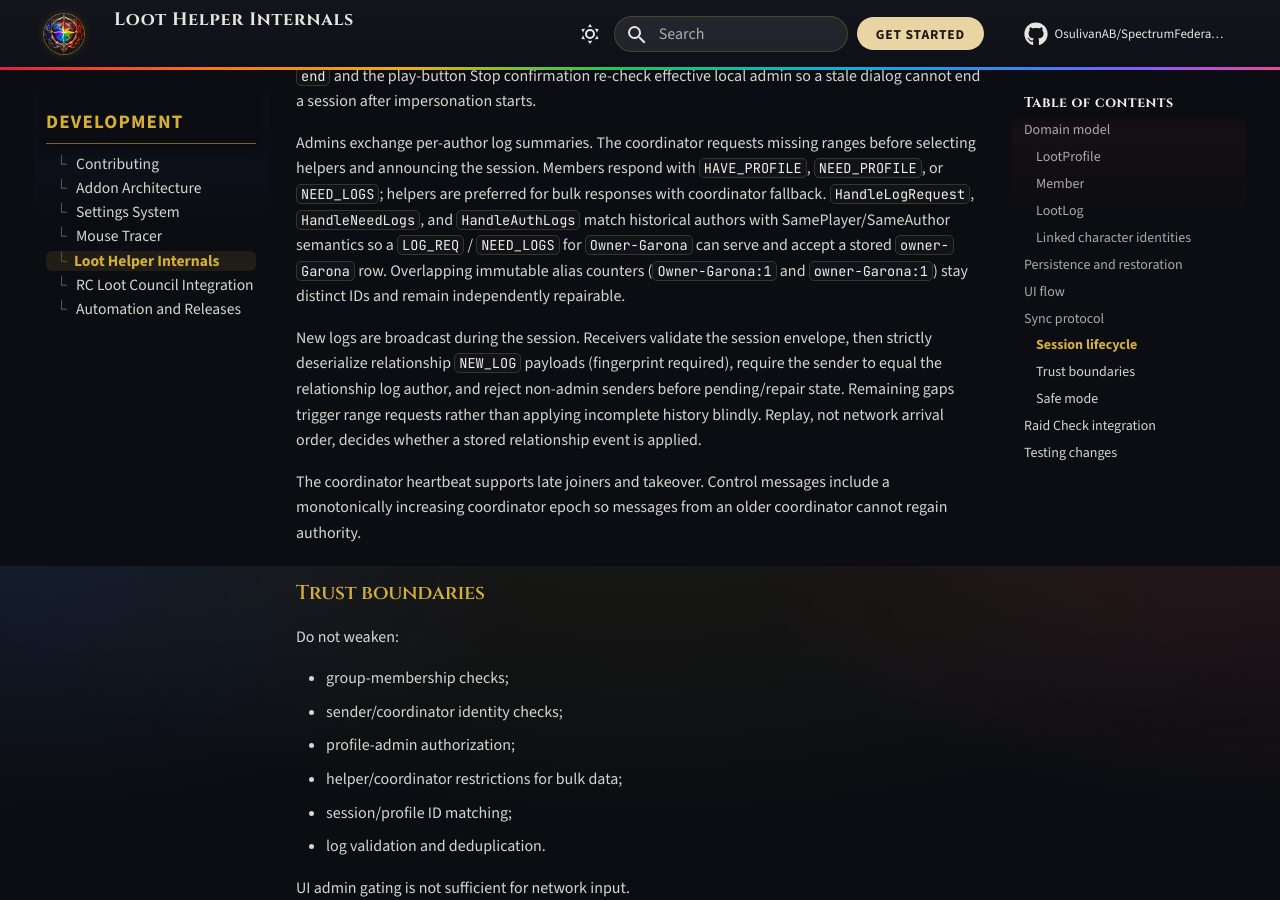
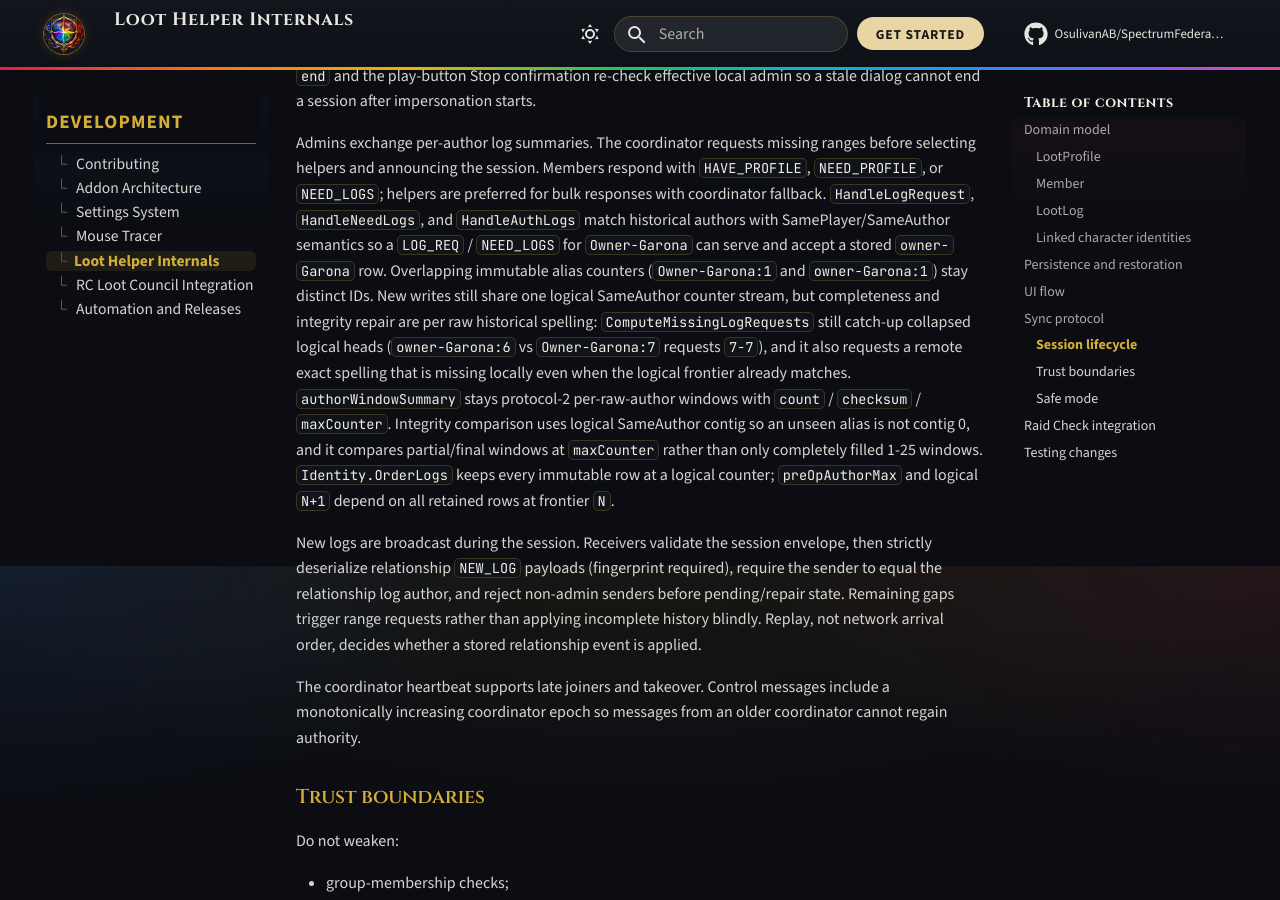
Before and after one commit to OsulivanAB/SpectrumFederation, an MkDocs documentation site: the page built from docs/development/loot-helper/index.md, in a window 1280 px wide and 900 px high, scrolled down 5734 px. Built offline with MkDocs 1.6.1 and Material for MkDocs 9.7.7, drawn with Linux system fonts in a browser that asks for light colours; comment, search, counter and statistics services are not loaded.

Commit message:
test: cover alias discovery, partial integrity, and causal OrderLogs
Add production-path regressions for automatic overlapping-alias repair,
partial/final window comparison, unseen raw spellings, multi-row logical
counters, authorization-sensitive Replay, snapshot round trip, and
end-to-end AUTH_LOGS convergence.

Co-authored-by: anthony.r.bahl <anthony.r.bahl@gmail.com>

```diff
--- a/docs/development/loot-helper/index.md
+++ b/docs/development/loot-helper/index.md
@@ -110,7 +110,7 @@ The current protocol version is **2**. Clients on protocol 1 cannot participate
 
 The starting profile admin becomes coordinator. `StartSession` is a user-facing entry point: it denies Preview as Non-Admin before `CanSelfCoordinate`. `CanSelfCoordinate`, takeover, restore, heartbeat/election, admin convergence, sender authorization, and inbound protocol logic stay canonical. `EndSession` remains available for internal/automatic cleanup; slash `/sf loot session end` and the play-button Stop confirmation re-check effective local admin so a stale dialog cannot end a session after impersonation starts.
 
-Admins exchange per-author log summaries. The coordinator requests missing ranges before selecting helpers and announcing the session. Members respond with `HAVE_PROFILE`, `NEED_PROFILE`, or `NEED_LOGS`; helpers are preferred for bulk responses with coordinator fallback. `HandleLogRequest`, `HandleNeedLogs`, and `HandleAuthLogs` match historical authors with SamePlayer/SameAuthor semantics so a `LOG_REQ` / `NEED_LOGS` for `Owner-Garona` can serve and accept a stored `owner-Garona` row. Overlapping immutable alias counters (`Owner-Garona:1` and `owner-Garona:1`) stay distinct IDs and remain independently repairable.
+Admins exchange per-author log summaries. The coordinator requests missing ranges before selecting helpers and announcing the session. Members respond with `HAVE_PROFILE`, `NEED_PROFILE`, or `NEED_LOGS`; helpers are preferred for bulk responses with coordinator fallback. `HandleLogRequest`, `HandleNeedLogs`, and `HandleAuthLogs` match historical authors with SamePlayer/SameAuthor semantics so a `LOG_REQ` / `NEED_LOGS` for `Owner-Garona` can serve and accept a stored `owner-Garona` row. Overlapping immutable alias counters (`Owner-Garona:1` and `owner-Garona:1`) stay distinct IDs. New writes still share one logical SameAuthor counter stream, but completeness and integrity repair are per raw historical spelling: `ComputeMissingLogRequests` still catch-up collapsed logical heads (`owner-Garona:6` vs `Owner-Garona:7` requests `7-7`), and it also requests a remote exact spelling that is missing locally even when the logical frontier already matches. `authorWindowSummary` stays protocol-2 per-raw-author windows with `count` / `checksum` / `maxCounter`. Integrity comparison uses logical SameAuthor contig so an unseen alias is not contig 0, and it compares partial/final windows at `maxCounter` rather than only completely filled 1-25 windows. `Identity.OrderLogs` keeps every immutable row at a logical counter; `preOpAuthorMax` and logical `N+1` depend on all retained rows at frontier `N`.
 
 New logs are broadcast during the session. Receivers validate the session envelope, then strictly deserialize relationship `NEW_LOG` payloads (fingerprint required), require the sender to equal the relationship log author, and reject non-admin senders before pending/repair state. Remaining gaps trigger range requests rather than applying incomplete history blindly. Replay, not network arrival order, decides whether a stored relationship event is applied.
 
```
Also changed, not shown: CHANGELOG.md (+2 -0 lines), 1 other file.
